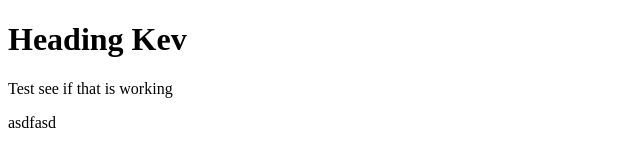
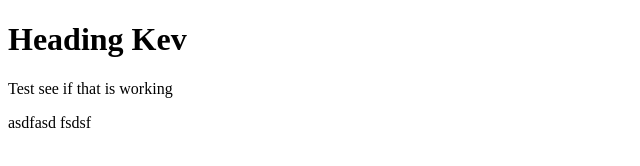
Before and after one commit to selluxhenner/test.github.io, a plain HTML site: page index.html in a window 1280 px wide. Shown: the full height of the page, 0-640 px from the left. Drawn offline with Linux system fonts and the light colour scheme.

Commit message:
Update index.html

```diff
--- a/index.html
+++ b/index.html
@@ -9,5 +9,6 @@
   <h1>Heading Kev</h1>
   <p>Test see if that is working</p>
   asdfasd
+  fsdsf
 </body>
 </html>
```
